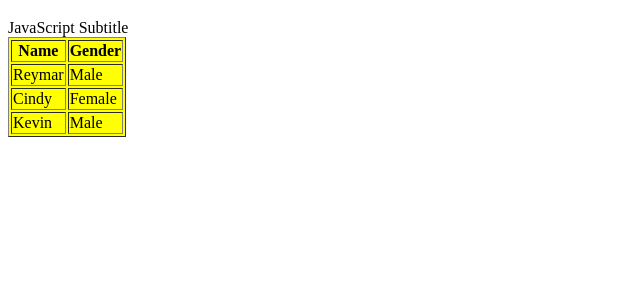
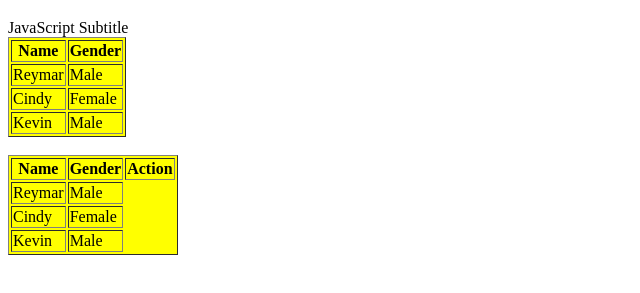
Before and after one commit to cindylasco/JavaScriptActivityFinal, a plain HTML site: page index.html in a window 1280 px wide. Shown: the part 61-354 px from the top of the page, without its empty margins (0-640 px from the left). Drawn offline with Linux system fonts and the light colour scheme.

Commit message:
Third Commit

```diff
--- a/index.html
+++ b/index.html
@@ -5,7 +5,7 @@
 
 </head>
 <style>
-            #tablemk{
+            #tablemk, #tablemk1 {
                 background-color:yellow;
             }
         </style>
@@ -16,8 +16,15 @@
         <div id="subtitle"></div>
         <table border="1" id="tablemk"></table>
 
+    </br>
+
+        <div id="subtitle1"></div>
+        <table border="1" id="tablemk1"></table>
+
     </body>
 
         <script type="text/javascript" src="js/script.js"></script>
+        <script type="text/javascript" src="js/data.js"></script>
+
 
 </html>
```
